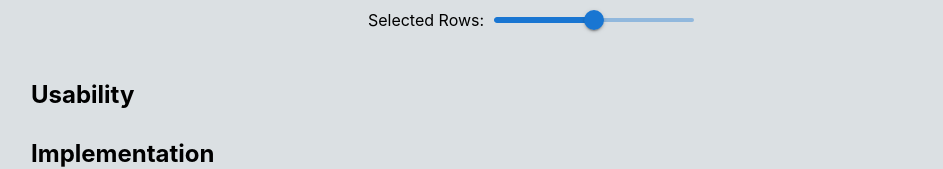
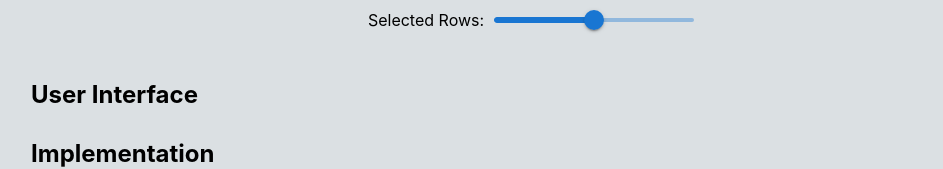
Before and after one commit to hemanrobinson/proportional-highlighting, a React (Create React App) app: page / in a window 1280 px wide. Shown: the part 840-1009 px from the top of the page, without its empty margins (109-1052 px from the left). Built offline with nearby package versions, Linux system fonts and the light colour scheme.

Commit message:
Usability -> User Interface

```diff
--- a/src/App.js
+++ b/src/App.js
@@ -36,7 +36,7 @@ const App = () => {
                     onChange={( event, value ) => { Matrix.clear(); setPercentSelected( value ); }} />
             </div>
             <div className="Description">
-                <h2>Usability</h2>
+                <h2>User Interface</h2>
                 <p>
                 </p>
                 <h2>Implementation</h2>
```
Also changed, not shown: 1 other file (tests, documents, lock files or other folders).
